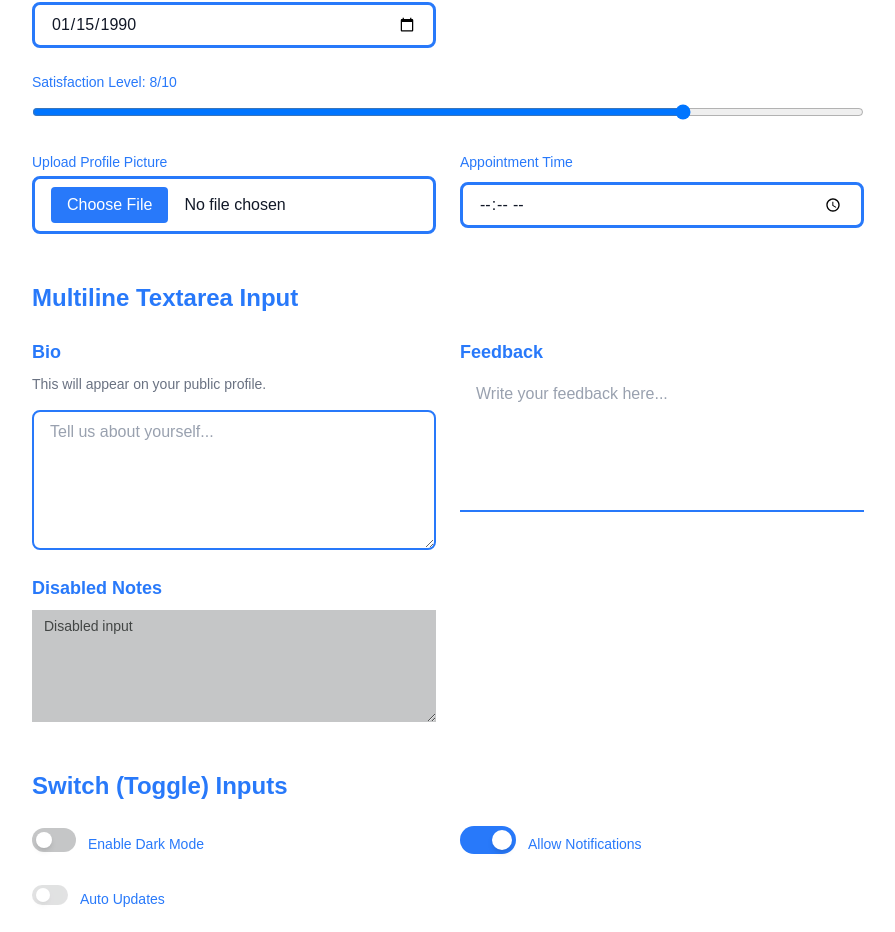
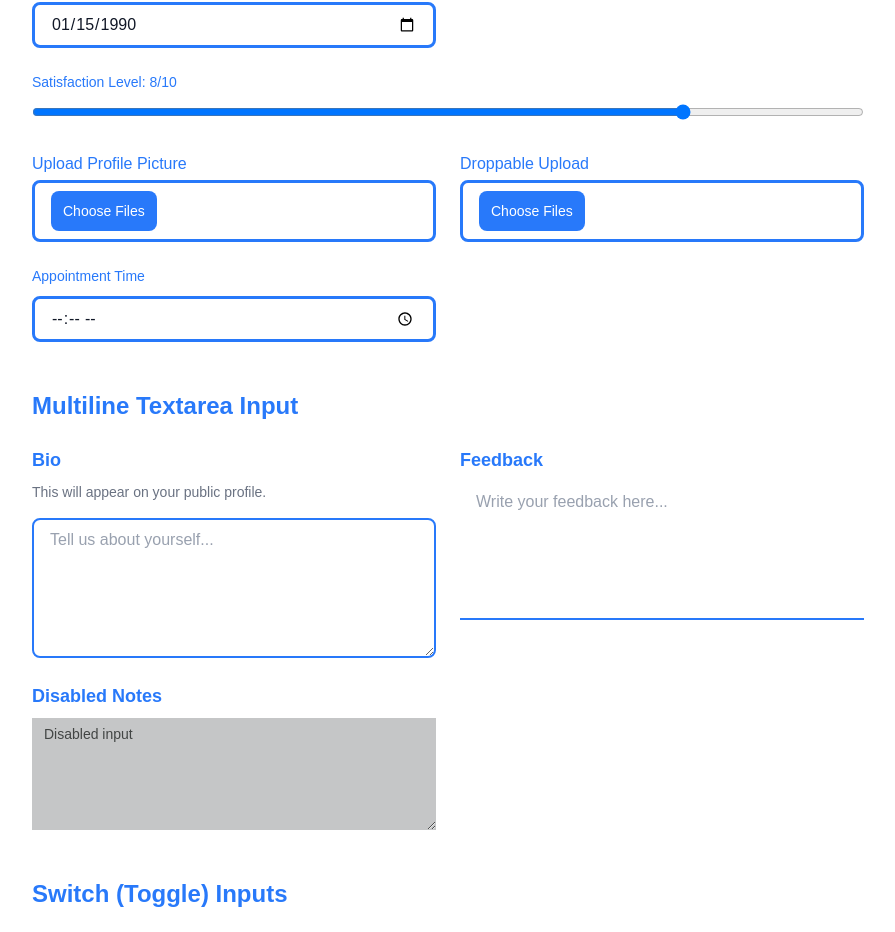
Before and after one commit to tamim-01/ui-kit, a Next.js app: page /input in a window 1280 px wide. Shown: the part 1096-2028 px from the top of the page, without its empty margins (192-1087 px from the left). Built offline with nearby package versions, Linux system fonts and the light colour scheme.

Commit message:
drag and drop feature  on file input

```diff
--- a/src/app/input/page.tsx
+++ b/src/app/input/page.tsx
@@ -205,6 +205,18 @@ const InputExamples = () => {
             accept="image/*"
             variant="default"
             inputSize="md"
+            buttonText="Choose Files"
+            fullWidth
+          />
+
+          <FileInput
+            label="Droppable Upload"
+            accept="image/*"
+            variant="default"
+            buttonText="Choose Files"
+            multiple
+            droppable
+            inputSize="md"
             fullWidth
           />
 
--- a/src/components/Input/FileInput.tsx
+++ b/src/components/Input/FileInput.tsx
@@ -1,9 +1,14 @@
-import React, { forwardRef } from "react";
+"use client";
+import React, { forwardRef, useEffect, useId, useRef, useState } from "react";
 import { variants, sizes } from "./TextInput";
+import Button from "../Button/Button";
+import Modal from "../Overlay/Modal";
+import Badge from "../DataDisplay/Badge";
 
 interface FileInputProps extends React.InputHTMLAttributes<HTMLInputElement> {
   label?: string;
   variant?: keyof typeof variants;
+  onFilesSelected?: React.Dispatch<React.SetStateAction<File[] | null>>;
   inputSize?: keyof typeof sizes;
   fullWidth?: boolean;
   error?: boolean;
@@ -14,6 +19,9 @@ interface FileInputProps extends React.InputHTMLAttributes<HTMLInputElement> {
   accept?: string;
   multiple?: boolean;
   required?: boolean;
+  buttonText?: string;
+  droppable?: boolean;
+  dropModal?: boolean;
 }
 
 const FileInput = forwardRef<HTMLInputElement, FileInputProps>(
@@ -30,44 +38,152 @@ const FileInput = forwardRef<HTMLInputElement, FileInputProps>(
       id,
       accept = "/*",
       multiple,
+      droppable,
+      onFilesSelected,
       required = false,
+      buttonText,
       ...props
     },
     ref
   ) => {
+    const inputRef = useRef<HTMLInputElement>(null);
+    const [files, setFiles] = useState<Array<File>>([]);
+    const [modal, setModal] = useState(false);
+    const [drag, setDrag] = useState(false);
     const state = disabled ? "disabled" : error ? "error" : "default";
     const baseClasses = `${variants[variant][state]} ${sizes[inputSize]} ${
       fullWidth ? "w-full" : ""
     } ${className}`;
-
+    const generatedId = useId();
+    const inputId = id || generatedId;
     const labelColor = error
       ? "text-red-600"
       : disabled
       ? "text-muted-foreground"
       : "text-primary";
+    const handleDrop = (event: React.DragEvent<HTMLDivElement>) => {
+      event.preventDefault();
+      const droppedFiles = event.dataTransfer.files;
+      if (droppedFiles.length > 0) {
+        const newFiles = Array.from(droppedFiles);
+        setFiles((prevFiles) => [...prevFiles, ...newFiles]);
+      }
+    };
+    const handleFileChange = (event: React.ChangeEvent<HTMLInputElement>) => {
+      const selectedFiles = event.target.files;
+      if (selectedFiles && selectedFiles.length > 0) {
+        const newFiles = Array.from(selectedFiles);
+        setFiles((prevFiles) => [...prevFiles, ...newFiles]);
+      }
+    };
+    const handleRemoveFile = (index: number) => {
+      setFiles((prevFiles) => prevFiles.filter((_, i) => i !== index));
+    };
 
+    useEffect(() => {
+      if (onFilesSelected) {
+        onFilesSelected(files);
+      }
+    }, [files, onFilesSelected]);
+    useEffect(() => {
+      if (droppable) {
+        document.body.ondragenter = () => {
+          setModal(true);
+        };
+      }
+    }, [droppable]);
     return (
+      <>
+        {droppable && modal && (
+          <Modal
+            className=" flex flex-col"
+            open={modal}
+            showCloseButton
+            header={label ?? "drag and drop files"}
+            onClose={() => {
+              setModal(false);
+            }}
+          >
+            <div
+              onDrop={(e) => {
+                setDrag(false);
+                setModal(false);
+                handleDrop(e);
+              }}
+              className={`text-center  border-2 border-dotted rounded-xl py-10 ${
+                drag ? "bg-secondary" : "bg-background"
+              }`}
+              onDragOver={(e) => {
+                e.preventDefault();
+              }}
+              onDragEnter={() => {
+                setDrag(true);
+              }}
+              onDragLeave={() => {
+                setDrag(false);
+              }}
+            >
+              <p>Drop here...</p>
+            </div>
+          </Modal>
+        )}
+
         <div className={`flex flex-col gap-1 ${fullWidth ? "w-full" : ""}`}>
           {label && (
-          <label htmlFor={id} className={`text-sm font-medium ${labelColor}`}>
+            <label htmlFor={inputId} className={`${labelColor}`}>
               {label}
             </label>
           )}
+          <div
+            className={`text-sm flex flex-row flex-wrap items-center gap-1.5 font-medium  transition-all duration-200 ${baseClasses}`}
+          >
+            <Button
+              size="sm"
+              onClick={() => {
+                inputRef.current?.showPicker();
+              }}
+            >
+              {buttonText ?? label}
+            </Button>
+
+            {files.length > 0 && (
+              <>
+                {files.map((file, index) => (
+                  <Badge variant="info" className="  flex-row " key={index}>
+                    <p>{file.name}</p>
+
+                    <span
+                      className={`cursor-pointer px-[6px] pt-0.5 rounded-full text-center  text-white  hover:opacity-70 transition text-sm font-bold`}
+                      onClick={() => {
+                        handleRemoveFile(index);
+                      }}
+                    >
+                      ×
+                    </span>
+                  </Badge>
+                ))}
+              </>
+            )}
+          </div>
+
           <input
             multiple={multiple}
             required={required}
+            onChange={handleFileChange}
             accept={accept}
             type="file"
-          ref={ref}
-          id={id}
+            ref={ref ?? inputRef}
+            id={inputId}
             disabled={disabled}
-          className={`file:mr-4 file:py-1.5 file:px-4 file:rounded file:border-0 file:bg-primary file:text-white hover:file:bg-primary/90 transition-all duration-200 ${baseClasses}`}
+            className={"hidden"}
             {...props}
           />
+
           {error && errorMessage && (
             <p className="text-sm text-red-500">{errorMessage}</p>
           )}
         </div>
+      </>
     );
   }
 );
```
Lines whose indentation alone changed are shown as unchanged.
